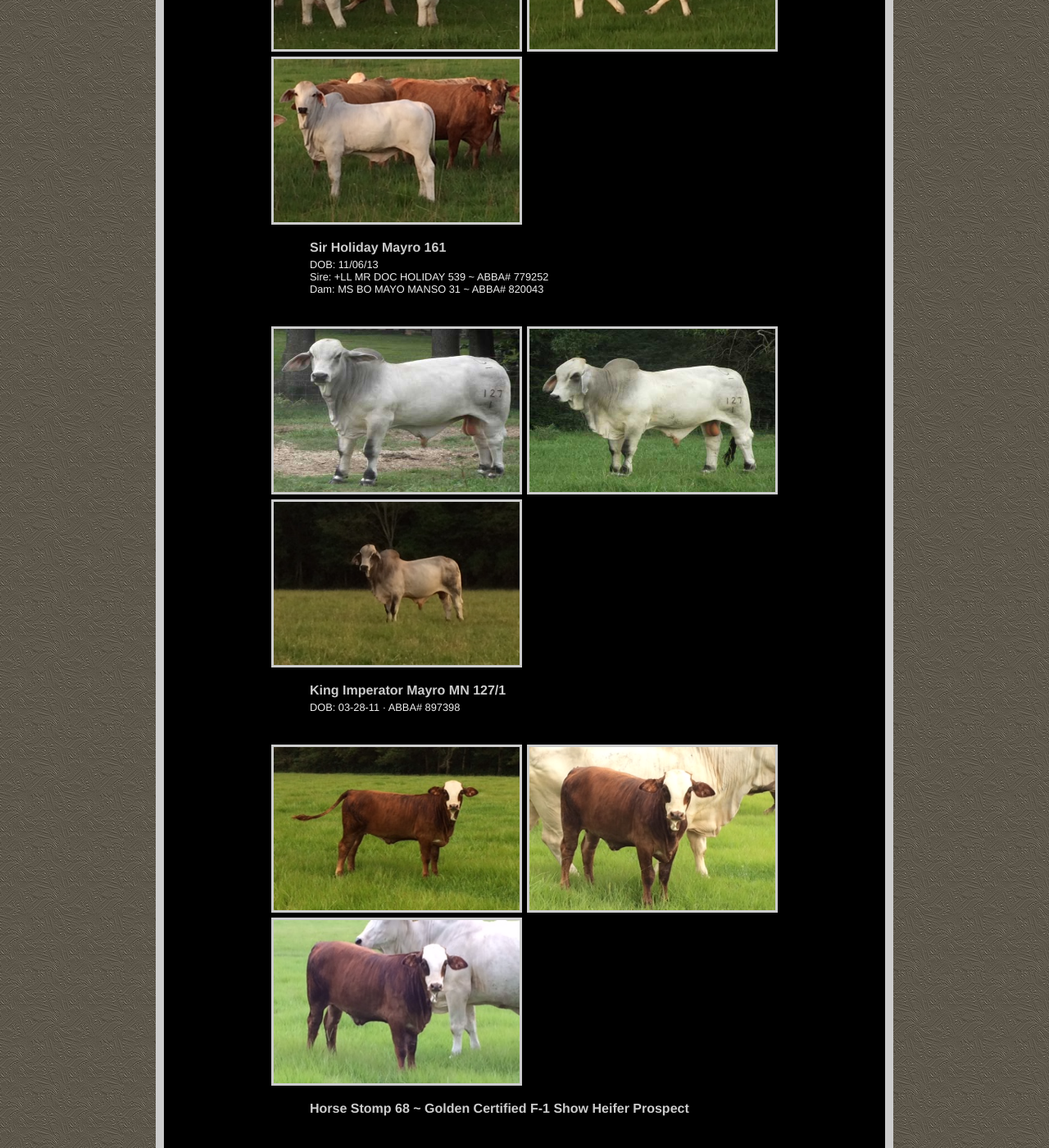
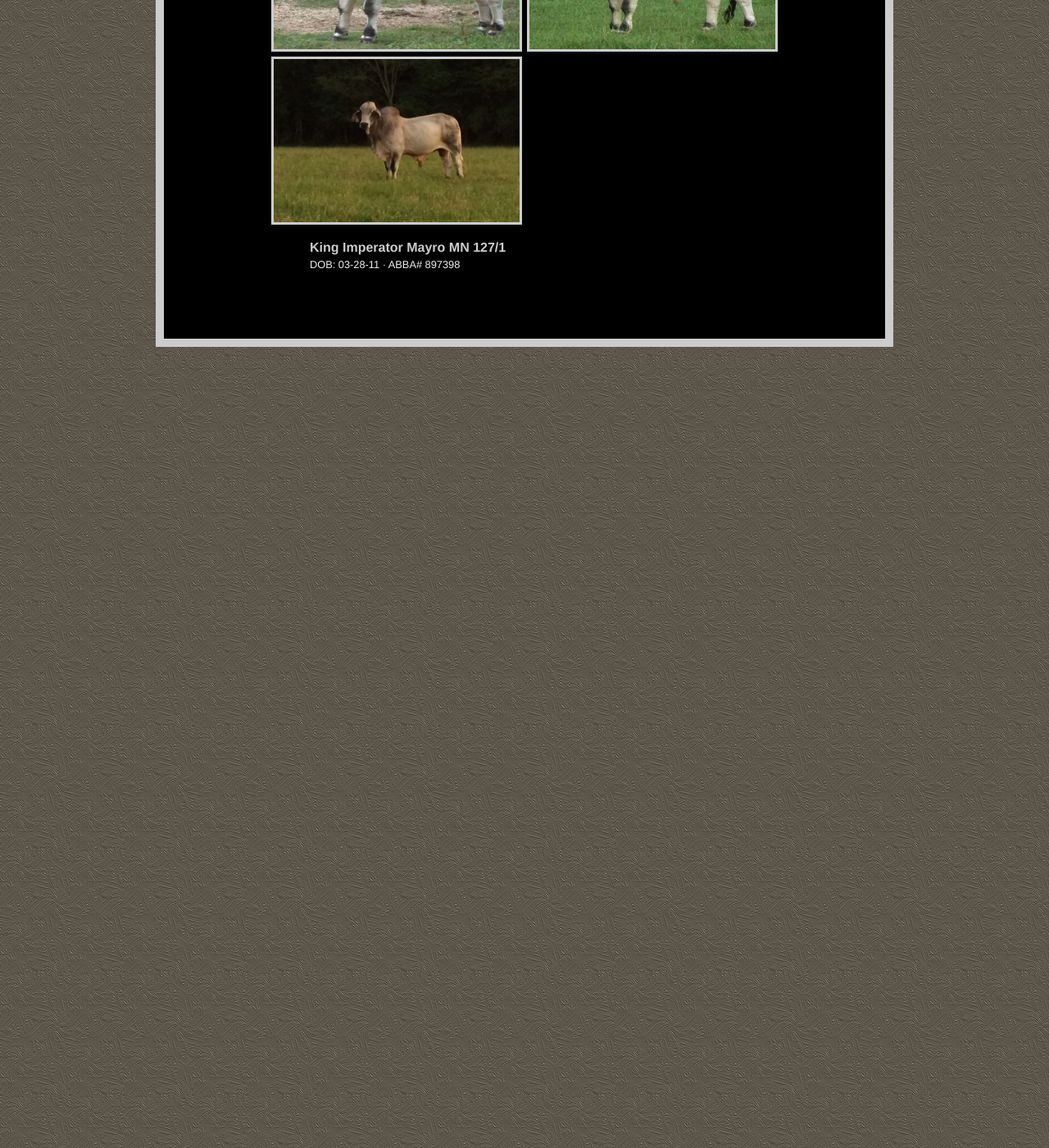
Before and after one commit to jshawl/horsestomp, a Jekyll site: the page built from for-sale.md, in a window 1280 px wide and 1400 px high, scrolled down 615 px. Shown: the whole window at 82% size. Built offline with Jekyll 4.4.1, drawn with Linux system fonts in a browser that asks for light colours; some of the changed text lies outside the part shown.

Commit message:
remove sold cows

```diff
--- a/for-sale.md
+++ b/for-sale.md
@@ -3,30 +3,12 @@ layout: page
 title: For Sale
 permalink: /forsale.html
 cows:
-  - name: Sir Holiday Mayro 161
-    extra: "DOB: 11/06/13<br> Sire: +LL MR DOC HOLIDAY 539 ~ ABBA# 779252<br> Dam: MS BO MAYO MANSO 31 ~ ABBA# 820043"
-    images:
-      - /images/for-sale/sir-holiday-mayro-161-1.jpeg
-      - /images/for-sale/sir-holiday-mayro-161-2.jpeg
-      - /images/for-sale/sir-holiday-mayro-161-3.jpeg
   - name: King Imperator Mayro MN 127/1
     extra: "DOB: 03-28-11 · ABBA# 897398"
     images:
       - /images/for-sale/7357.jpg
       - /images/for-sale/7375.jpg
       - /images/for-sale/ki-3.jpeg
-  - name: Horse Stomp 68 ~ Golden Certified F-1 Show Heifer Prospect
-    extra: ""
-    images:
-      - /images/for-sale/hs68-1.jpeg
-      - /images/for-sale/hs68-2.jpeg
-      - /images/for-sale/hs68-3.jpeg
-  - name: Horse Stomp 105 ~ Golden Certified F-1 Show Heifer Prospect
-    extra: ""
-    images:
-      - /images/for-sale/hs105-1.jpeg
-      - /images/for-sale/hs105-2.jpeg
-      - /images/for-sale/hs105-3.jpeg
 ---
 
 {% for cow in page.cows %}
```
